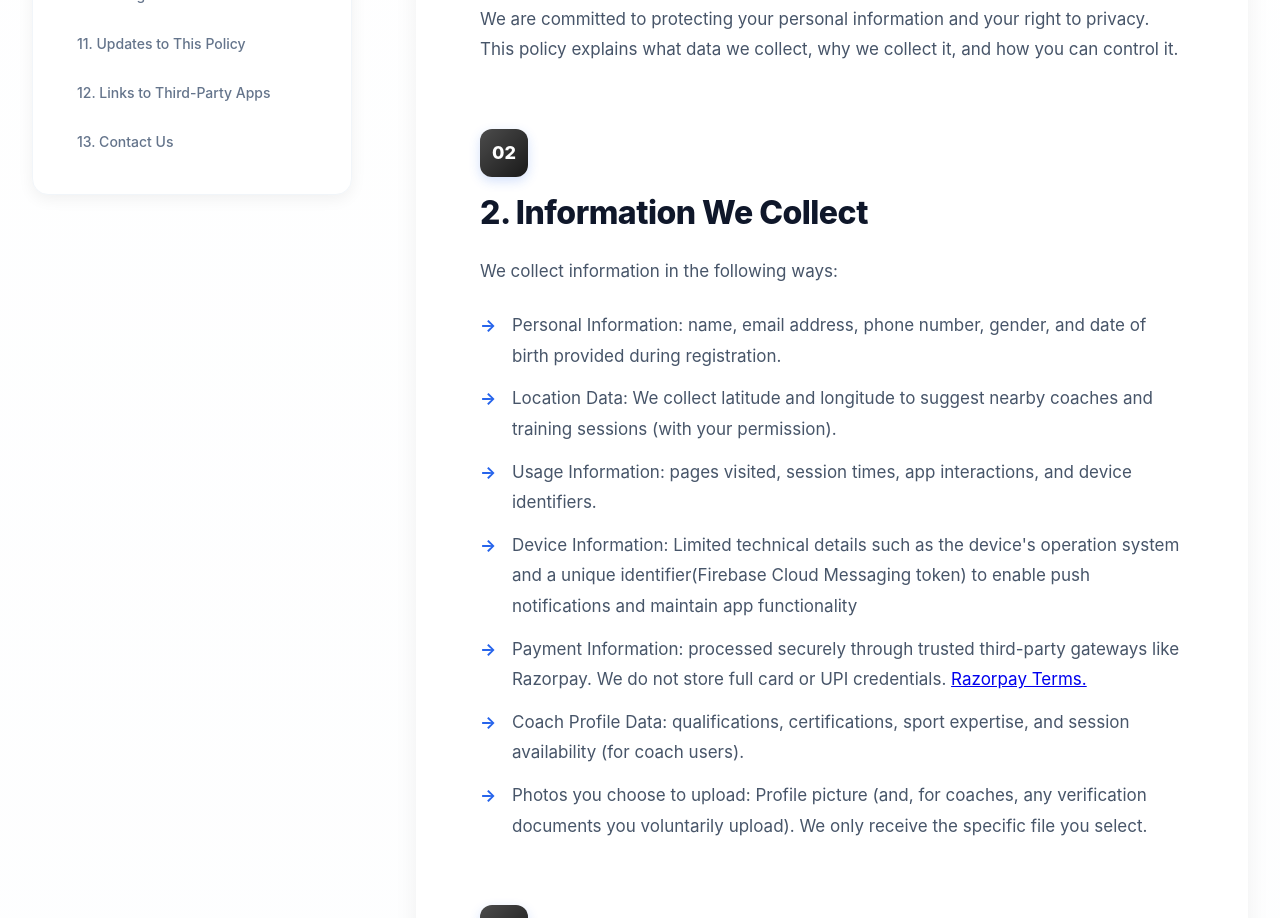
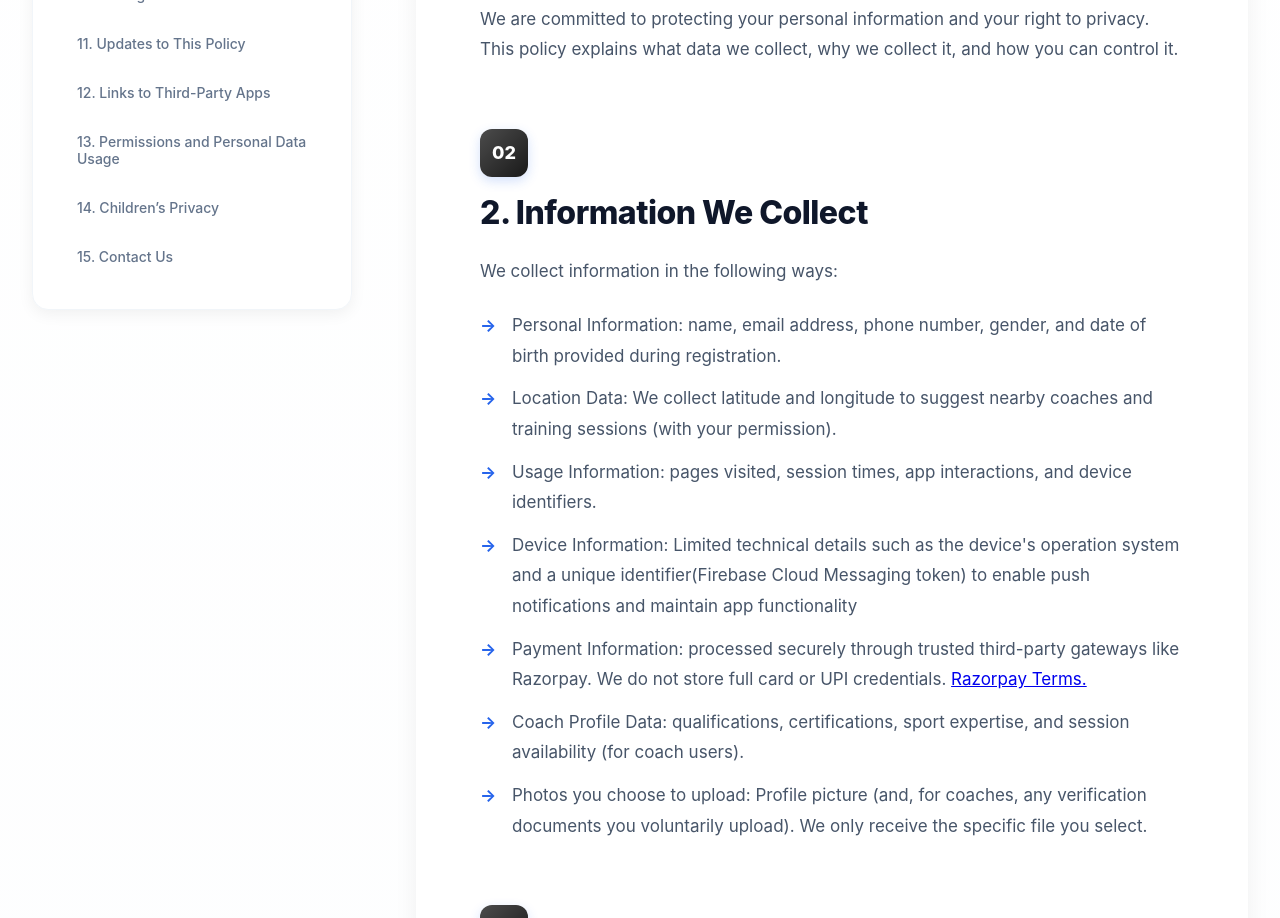
Before and after one commit to coachlete/coachleteweb, a Next.js app: page /PrivacyPolicy in a window 1280 px wide. Shown: the part 1100-2018 px from the top of the page. Built offline with nearby package versions, Linux system fonts and the light colour scheme.

Commit message:
added quick navigation link

```diff
--- a/src/app/PrivacyPolicy/page.jsx
+++ b/src/app/PrivacyPolicy/page.jsx
@@ -71,8 +71,14 @@ function PrivacyPolicy() {
                 <a href="#links" className={styles.tocLink}>
                   12. Links to Third-Party Apps
                 </a>
+                <a href="#permissions" className={styles.tocLink}>
+                  13. Permissions and Personal Data Usage
+                </a>
+                <a href="#childrensPrivacy" className={styles.tocLink}>
+                  14. Children’s Privacy
+                </a>
                 <a href="#contact" className={styles.tocLink}>
-                  13. Contact Us
+                  15. Contact Us
                 </a>
               </nav>
             </div>
@@ -404,7 +410,7 @@ function PrivacyPolicy() {
               </ul>
             </section>
 
-            <section id="perimissions" className={styles.section}>
+            <section id="permissions" className={styles.section}>
               <div className={styles.sectionNumber}>13</div>
               <h2>13. Permissions and Personal Data Usage</h2>
               <ul className={styles.listStyled}>
```
